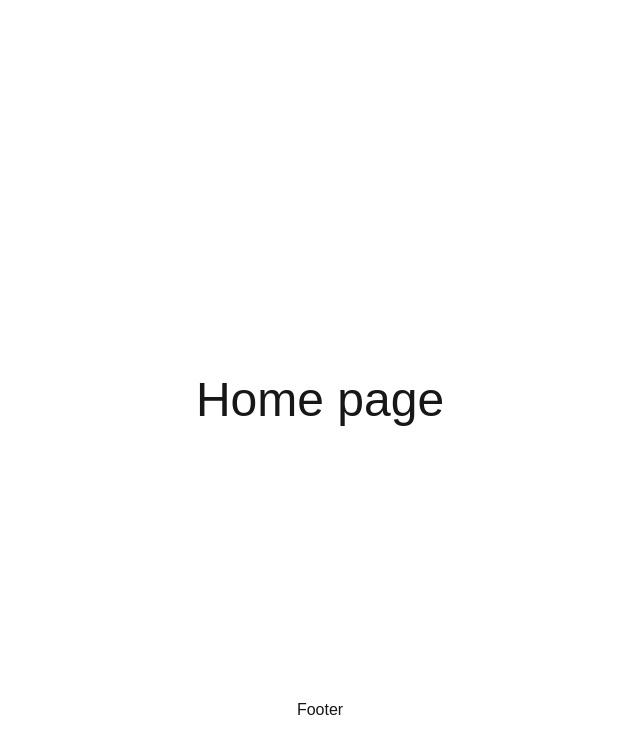
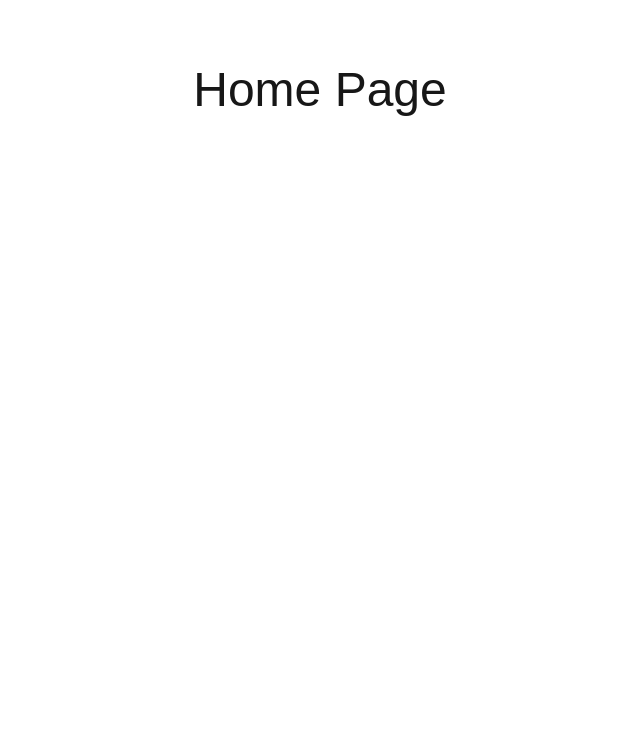
Before and after one commit to betogroo/next-base, a Next.js app: page / in a window 1280 px wide. Shown: the top 754 px of the page, without its empty margins (320-960 px from the left). Built offline with nearby package versions, Linux system fonts and the light colour scheme.

Commit message:
refactor: minimize page and layout content

```diff
--- a/src/app/layout.tsx
+++ b/src/app/layout.tsx
@@ -13,7 +13,11 @@ export default function RootLayout({
 }>) {
   return (
     <html lang="pt-BR">
-      <body>{children}</body>
+      <body>
+        <div className="grid grid-rows-[20px_1fr_20px] items-center justify-items-center min-h-screen p-8 pb-20 gap-16 sm:p-20">
+          {children}
+        </div>
+      </body>
     </html>
   )
 }
--- a/src/app/page.tsx
+++ b/src/app/page.tsx
@@ -1,12 +1,9 @@
-export default function Home() {
+'use client'
+
+export default function HomePage() {
   return (
-    <div className="grid grid-rows-[20px_1fr_20px] items-center justify-items-center min-h-screen p-8 pb-20 gap-16 sm:p-20">
-      <main className="flex flex-col gap-[32px] row-start-2 items-center sm:items-start">
-        <h1 className="text-5xl">Home page</h1>
-      </main>
-      <footer className="row-start-3 flex gap-[24px] flex-wrap items-center justify-center">
-        <h3>Footer</h3>
-      </footer>
+    <div>
+      <h1 className="text-5xl">Home Page</h1>
     </div>
   )
 }
```
